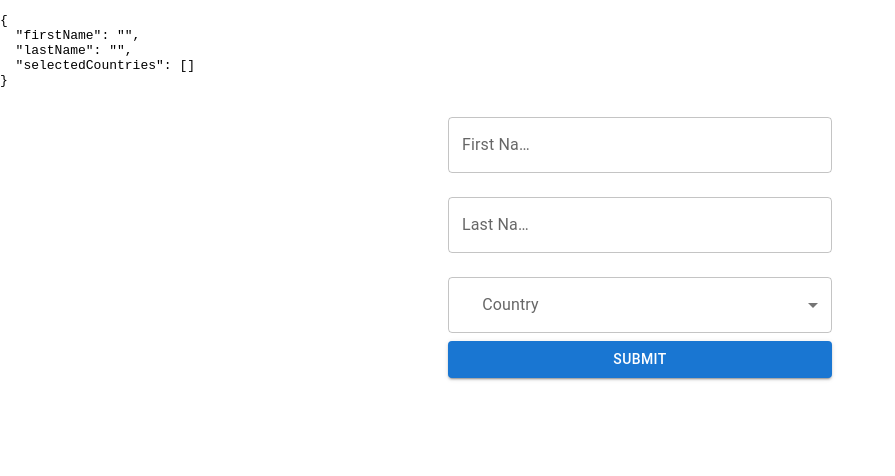
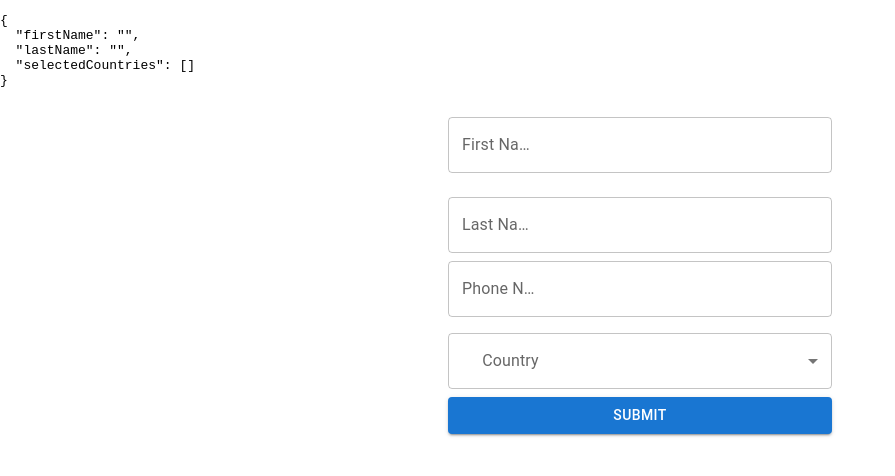
Before and after one commit to SachinsMishra/emis, a React (Create React App) app: page / in a window 1280 px wide. Shown: the top 476 px of the page, without its empty margins (0-895 px from the left). Built offline with nearby package versions, Linux system fonts and the light colour scheme.

Commit message:
Added Valdiation for Text Field

```diff
--- a/src/pages/IntakeForm.jsx
+++ b/src/pages/IntakeForm.jsx
@@ -23,6 +23,8 @@ const IntakeForm = () => {
     const [firstName, setFirstName] = useState('');
     const [lastName, setLastName] = useState('');
     const [selectedCountries, setSelectedCountries] = useState([]);
+    const [textFieldValue, setTextFieldValue] = useState('');
+    const [textFieldError, setTextFieldError] = useState('');
 
     const handleCountryChange = (event) => {
         setSelectedCountries(event.target.value);
@@ -34,6 +36,7 @@ const IntakeForm = () => {
         console.log('First Name:', firstName);
         console.log('Last Name:', lastName);
         console.log('Selected Countries:', selectedCountries);
+        console.log('Boolean Phone Number:', Boolean(textFieldError));
     };
 
     return (
@@ -55,6 +58,33 @@ const IntakeForm = () => {
                     value={lastName}
                     onChange={(e) => setLastName(e.target.value)}
                     margin="normal"
+                />
+                <TextField
+                    label="Phone Number"
+                    variant="outlined"
+                    type='number'
+                    inputProps={{
+                        minLength: 10, // Set the minimum length to 10 characters
+                        maxLength: 10, // Set the maximum length to 10 characters
+                    }}
+                    value={textFieldValue}
+                    onChange={(e) => {
+                        const value = e.target.value;
+                        setTextFieldValue(value);
+                        if (value.length > 10) {
+                            setTextFieldValue(value.substring(0, 10));
+                            return
+                        }
+
+                        // Check if the input exceeds 10 characters
+                        if (value.length > 10 || value.length < 10) {
+                            setTextFieldError('Phone Number Should of 10 Digits');
+                        } else {
+                            setTextFieldError('');
+                        }
+                    }}
+                    error={Boolean(textFieldError)}
+                    helperText={textFieldError}
                 />
                 <FormControl margin="normal">
                     <InputLabel>Country</InputLabel>
@@ -79,7 +109,7 @@ const IntakeForm = () => {
                         ))}
                     </Select>
                 </FormControl>
-                <Button type="submit" variant="contained" color="primary" >
+                <Button type="submit" variant="contained" color="primary" onClick={handleSubmit} >
                     Submit
                 </Button>
             </div>
```
